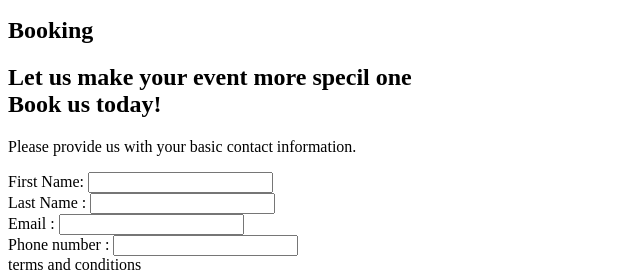
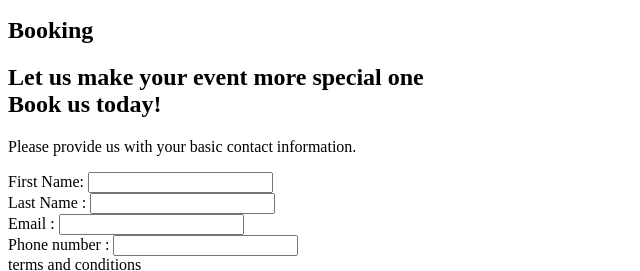
Before and after one commit to AnneShanthakumar/HTML-and-CSS-Projects, a plain HTML site: page Project/index.html in a window 1280 px wide. Shown: the part 5782-6053 px from the top of the page, 0-640 px from the left. Drawn offline with Linux system fonts and the light colour scheme.

Commit message:
Add files via upload

```diff
--- a/Project/index.html
+++ b/Project/index.html
@@ -152,7 +152,7 @@
 
 
 			<div>
-				<h2><span>Let us make your event more specil one</span>
+				<h2><span>Let us make your event more special one </span>
 					<br>Book us today!</br>
 				</h2>
 			<p>
```
